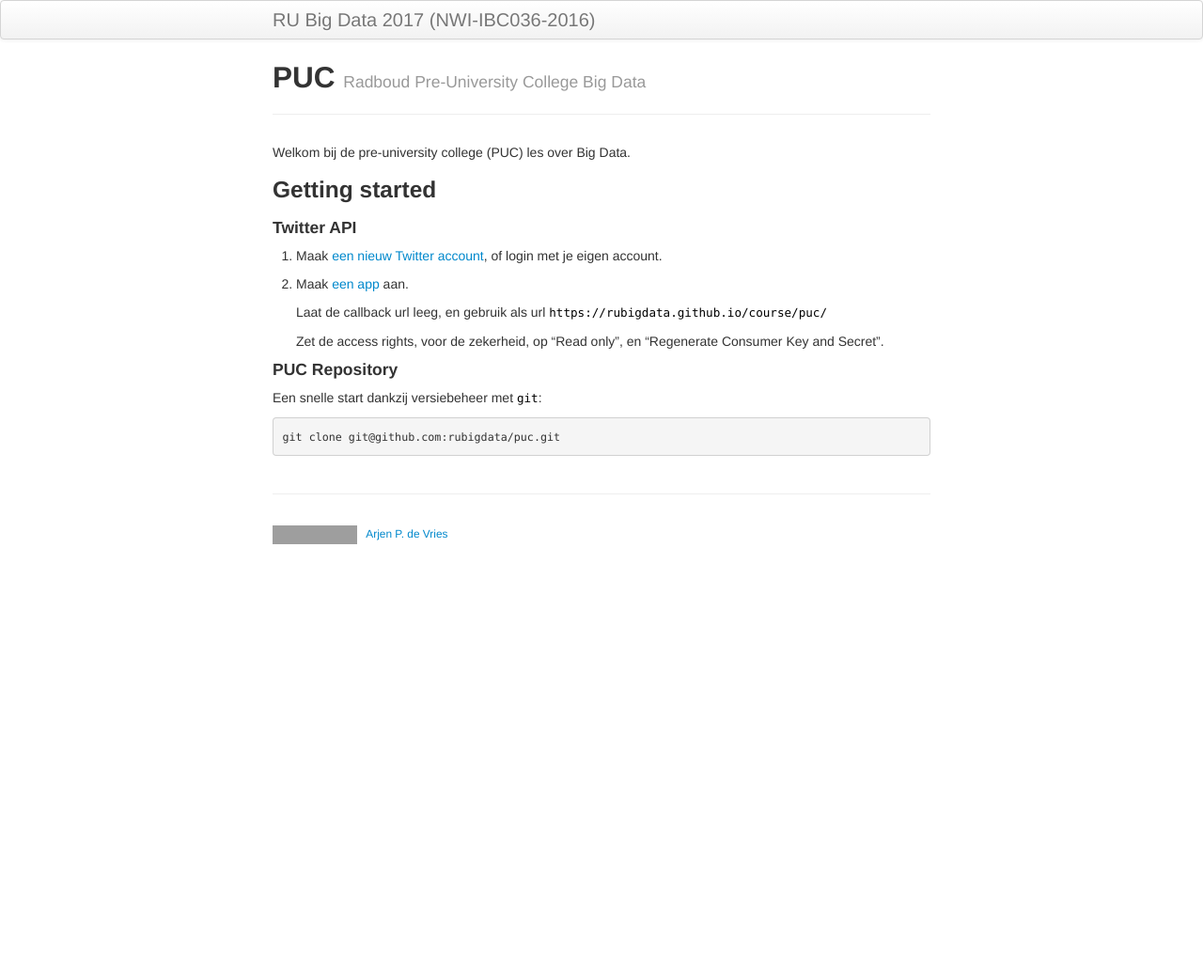
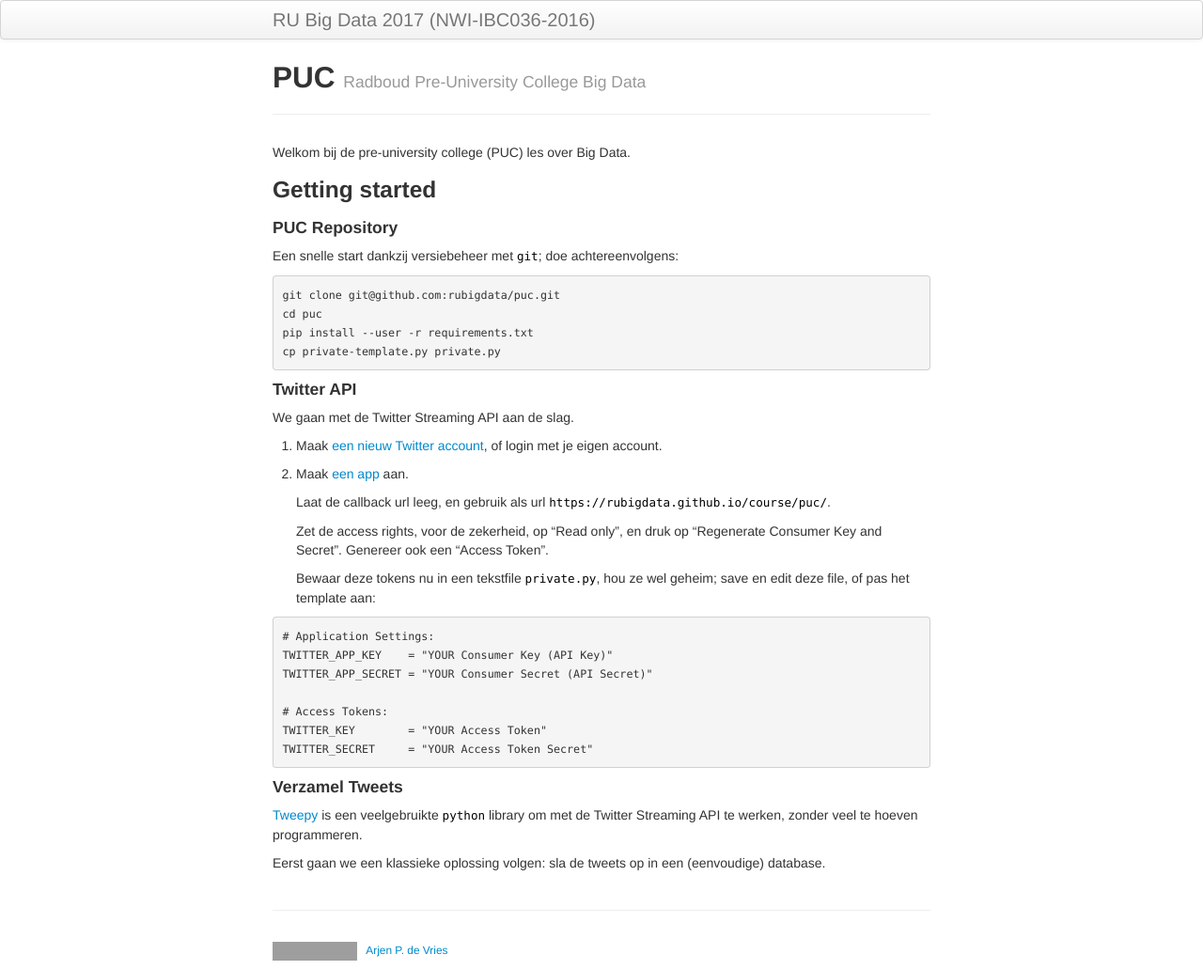
Before and after one commit to Thelukepet/course, a Jekyll site: the page built from puc/tutorial.md, in a window 1280 px wide. Shown: the whole page at 94% size. Built offline with Jekyll 4.4.1, drawn with Linux system fonts in a browser that asks for light colours; before the commit the page ends 900 px from its top, so only the background shows below that; grey boxes are pictures that could not be loaded.

Commit message:
Meer tutorial

````diff
--- a/puc/tutorial.md
+++ b/puc/tutorial.md
@@ -9,26 +9,45 @@ Welkom bij de pre-university college (PUC) les over Big Data.
 
 ### Getting started
 
+#### PUC Repository
 
+Een snelle start dankzij versiebeheer met `git`; doe achtereenvolgens:
+
+    git clone git@github.com:rubigdata/puc.git
+    cd puc
+    pip install --user -r requirements.txt
+    cp private-template.py private.py
 
 #### Twitter API
+
+We gaan met de Twitter Streaming API aan de slag.
 
 1. Maak [een nieuw Twitter account](https://twitter.com/signup), of login met je eigen account.
 
 2. Maak [een app](https://apps.twitter.com/) aan.
 
-   Laat de callback url leeg, en gebruik als url `https://rubigdata.github.io/course/puc/`
+   Laat de callback url leeg, en gebruik als url `https://rubigdata.github.io/course/puc/`.
 
-   Zet de access rights, voor de zekerheid, op "Read only", en "Regenerate Consumer Key and Secret".
+   Zet de access rights, voor de zekerheid, op "Read only", en druk op "Regenerate Consumer Key and Secret".
+   Genereer ook een "Access Token".
+
+   Bewaar deze tokens nu in een tekstfile `private.py`, hou ze wel geheim;
+   save en edit deze file, of pas het template aan:
 
 
+```
+# Application Settings:
+TWITTER_APP_KEY    = "YOUR Consumer Key (API Key)"
+TWITTER_APP_SECRET = "YOUR Consumer Secret (API Secret)"
 
+# Access Tokens:
+TWITTER_KEY        = "YOUR Access Token"
+TWITTER_SECRET     = "YOUR Access Token Secret"
+```
 
+#### Verzamel Tweets
 
+[Tweepy](http://docs.tweepy.org/en/v3.5.0/streaming_how_to.html) is een veelgebruikte `python` library om
+met de Twitter Streaming API te werken, zonder veel te hoeven programmeren.
 
-
-#### PUC Repository
-
-Een snelle start dankzij versiebeheer met `git`:
-
-    git clone git@github.com:rubigdata/puc.git
+Eerst gaan we een klassieke oplossing volgen: sla de tweets op in een (eenvoudige) database.
````
